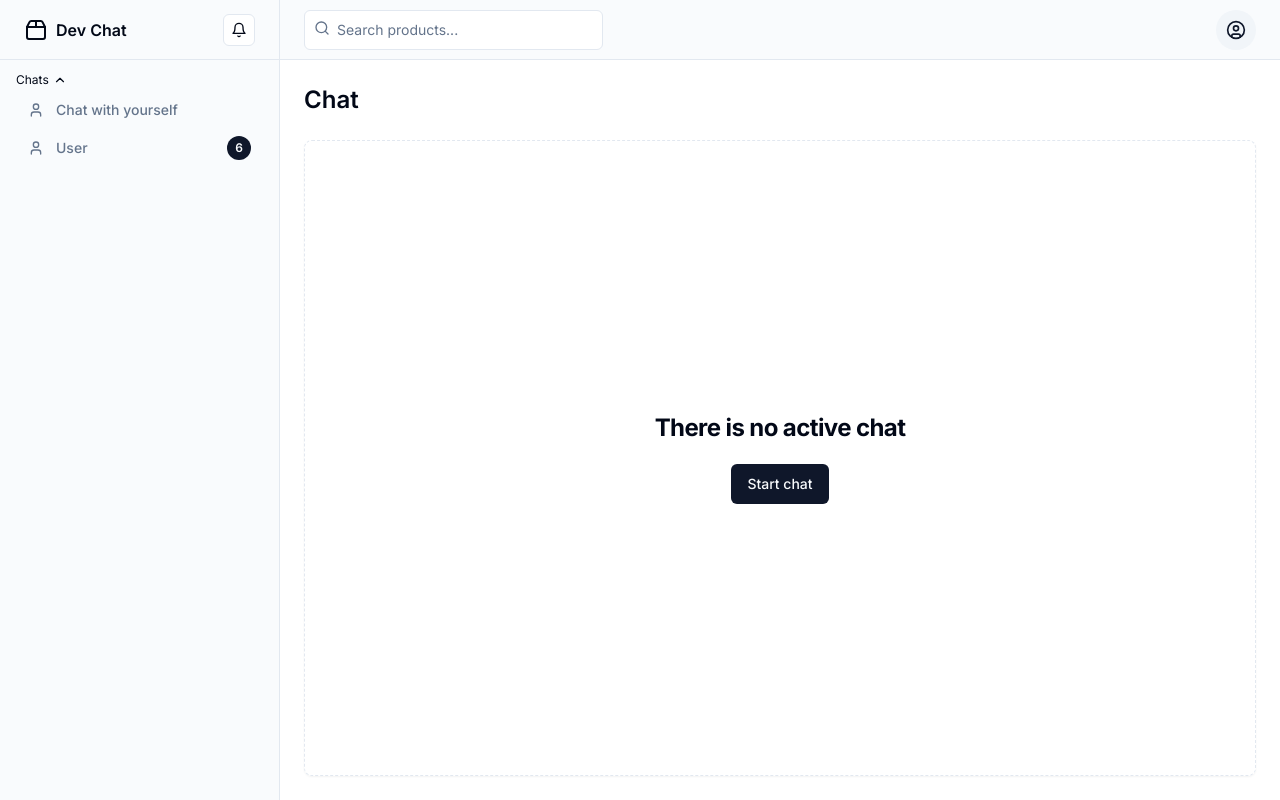
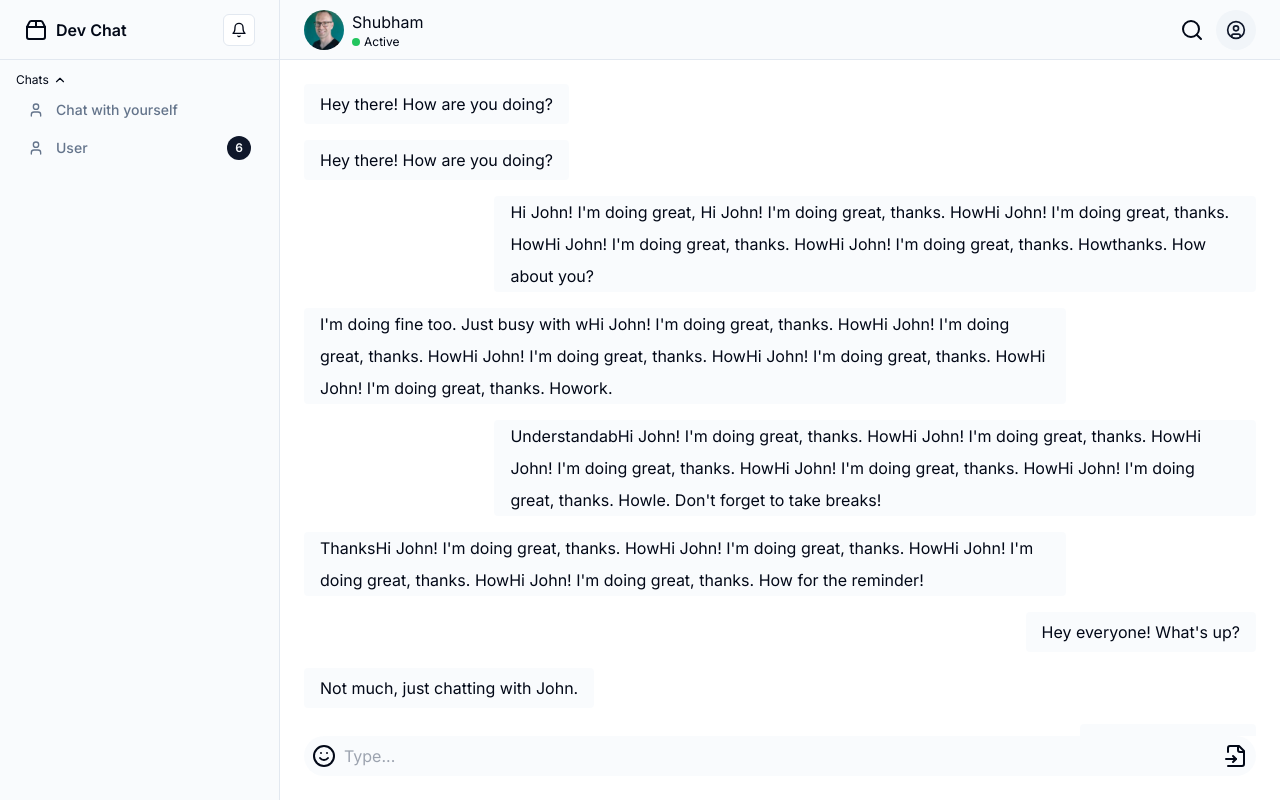
Before and after one commit to shubhamk2808/dev-chat, a Next.js app: page / in a window 1280 px wide. Built offline with nearby package versions, Linux system fonts and the light colour scheme.

Commit message:
message list ui

```diff
--- a/app/page.tsx
+++ b/app/page.tsx
@@ -27,6 +27,11 @@ import {
 } from "@/components/ui/dropdown-menu"
 import { Input } from "@/components/ui/input"
 import { Sheet, SheetContent, SheetTrigger } from "@/components/ui/sheet"
+import NoChat from "@/components/ui/chat/NoChat"
+import ChatList from "@/components/ui/chat/ChatList"
+import UserPic from "@/components/ui/Common/UserPic"
+import UserStatus from "@/components/ui/Common/UserStatus"
+import { statusList } from "@/lib/contant"
 
 export default function Chat() {
   return (
@@ -115,18 +120,17 @@ export default function Chat() {
               </nav>
             </SheetContent>
           </Sheet>
-          <div className="w-full flex-1">
-            <form>
-              <div className="relative">
-                <Search className="absolute left-2.5 top-2.5 h-4 w-4 text-muted-foreground" />
-                <Input
-                  type="search"
-                  placeholder="Search products..."
-                  className="w-full appearance-none bg-background pl-8 shadow-none md:w-2/3 lg:w-1/3"
-                />
+          <div className="w-full flex-1 flex-row">
+            <div className='header flex flex-row justify-between '>
+                <div className='left flex flex-row gap-2'>
+                  <UserPic/>
+                  <div>
+                      <h2 >Shubham</h2>
+                      <UserStatus status={statusList.Active} />
                   </div>
-            </form>
                 </div>
+                <div className='flex flex-row items-center gap-3'>
+                  <Search/>
                   <DropdownMenu>
                     <DropdownMenuTrigger asChild>
                       <Button variant="secondary" size="icon" className="rounded-full">
@@ -142,19 +146,14 @@ export default function Chat() {
                       <DropdownMenuItem>Logout</DropdownMenuItem>
                     </DropdownMenuContent>
                   </DropdownMenu>
-        </header>
-        <main className="flex flex-1 flex-col gap-4 p-4 lg:gap-6 lg:p-6">
-          <div className="flex items-center">
-            <h1 className="text-lg font-semibold md:text-2xl">Chat</h1>
-          </div>
-          <div className="flex flex-1 items-center justify-center rounded-lg border border-dashed shadow-sm">
-            <div className="flex flex-col items-center gap-1 text-center">
-              <h3 className="text-2xl font-bold tracking-tight">
-                There is no active chat
-              </h3>
-              <Button className="mt-4">Start chat</Button>
                 </div>
             </div>
+          </div>
+
+        </header>
+        <main className="flex flex-1 flex-col gap-4 p-4 lg:gap-6 lg:p-6 items-center">
+          {/* <NoChat/> */}
+          <ChatList/>
         </main>
       </div>
     </div>
--- /dev/null
+++ b/components/ui/Common/UserPic.tsx
@@ -0,0 +1,15 @@
+import Image from 'next/image'
+import React from 'react'
+import dummyUser from '@/assets/dummyUser.jpeg'
+import Link from 'next/link'
+function UserPic() {
+  return (
+    <div className='w-10 h-10 rounded-full'>
+       <Link href='/user/1'>
+         <Image className='w-10 h-10 rounded-full' src={dummyUser} alt='User Pic'/>
+       </Link>
+    </div>
+  )
+}
+
+export default UserPic
--- /dev/null
+++ b/components/ui/Common/UserStatus.tsx
@@ -0,0 +1,25 @@
+import { statusList } from '@/lib/contant'
+import React, { useMemo } from 'react'
+
+interface UserStatusProps {
+    status: string;
+  }
+const UserStatus: React.FC<UserStatusProps> = ({status}) =>  {
+
+  const getBgColor = () => {
+      if(status == statusList.Active){
+        return 'bg-green-500';
+      }
+      return 'bg-red-500'
+  }
+  const bgColor = getBgColor()
+  return (
+    <div className='flex flex-row items-center gap-1'>
+        <div className={`w-2 h-2 rounded-full ${bgColor}`}>
+        </div>
+        <p className='text-xs'>{status}</p>
+    </div>
+  )
+}
+
+export default UserStatus
--- /dev/null
+++ b/components/ui/chat/ChatList.tsx
@@ -0,0 +1,153 @@
+import React from 'react'
+import UserPic from '../Common/UserPic'
+import UserStatus from '../Common/UserStatus'
+import { statusList } from '@/lib/contant'
+import { Input } from '../input'
+import TypeBox from './TypeBox'
+import Message from './Message'
+import { Messagetype } from '@/lib/types'
+
+let messages = [
+   {
+     "id": 1,
+     "sender": "John Doe",
+     "message": "Hey there! How are you doing?",
+     "timestamp": "2024-04-03T10:15:30Z"
+   },
+   {
+      "id": 1,
+      "sender": "John Doe",
+      "message": "Hey there! How are you doing?",
+      "timestamp": "2024-04-03T10:15:30Z"
+    },
+    {
+      "id": 2,
+      "sender": "Alice Smith",
+      "message": "Hi John! I'm doing great, Hi John! I'm doing great, thanks. HowHi John! I'm doing great, thanks. HowHi John! I'm doing great, thanks. HowHi John! I'm doing great, thanks. Howthanks. How about you?",
+      "timestamp": "2024-04-03T10:20:45Z"
+    },
+    {
+      "id": 3,
+      "sender": "John Doe",
+      "message": "I'm doing fine too. Just busy with wHi John! I'm doing great, thanks. HowHi John! I'm doing great, thanks. HowHi John! I'm doing great, thanks. HowHi John! I'm doing great, thanks. HowHi John! I'm doing great, thanks. Howork.",
+      "timestamp": "2024-04-03T10:25:10Z"
+    },
+    {
+      "id": 4,
+      "sender": "Alice Smith",
+      "message": "UnderstandabHi John! I'm doing great, thanks. HowHi John! I'm doing great, thanks. HowHi John! I'm doing great, thanks. HowHi John! I'm doing great, thanks. HowHi John! I'm doing great, thanks. Howle. Don't forget to take breaks!",
+      "timestamp": "2024-04-03T10:30:20Z"
+    },
+    {
+      "id": 5,
+      "sender": "John Doe",
+      "message": "ThanksHi John! I'm doing great, thanks. HowHi John! I'm doing great, thanks. HowHi John! I'm doing great, thanks. HowHi John! I'm doing great, thanks. How for the reminder!",
+      "timestamp": "2024-04-03T10:35:15Z"
+    },
+    {
+      "id": 6,
+      "sender": "Jane Brown",
+      "message": "Hey everyone! What's up?",
+      "timestamp": "2024-04-03T10:40:05Z"
+    },
+    {
+      "id": 7,
+      "sender": "Alice Smith",
+      "message": "Not much, just chatting with John.",
+      "timestamp": "2024-04-03T10:45:30Z"
+    },
+    {
+      "id": 8,
+      "sender": "Jane Brown",
+      "message": "Cool! Mind if I join?",
+      "timestamp": "2024-04-03T10:50:40Z"
+    },
+    {
+      "id": 9,
+      "sender": "John Doe",
+      "message": "Of course not, Jane! The more, the merrier.",
+      "timestamp": "2024-04-03T10:55:55Z"
+    },
+    {
+      "id": 10,
+      "sender": "Jane Brown",
+      "message": "Thanks, John!",
+      "timestamp": "2024-04-03T11:00:10Z"
+    },
+   {
+     "id": 2,
+     "sender": "Alice Smith",
+     "message": "Hi John! I'm doing great, Hi John! I'm doing great, thanks. HowHi John! I'm doing great, thanks. HowHi John! I'm doing great, thanks. HowHi John! I'm doing great, thanks. Howthanks. How about you?",
+     "timestamp": "2024-04-03T10:20:45Z"
+   },
+   {
+     "id": 3,
+     "sender": "John Doe",
+     "message": "I'm doing fine too. Just busy with wHi John! I'm doing great, thanks. HowHi John! I'm doing great, thanks. HowHi John! I'm doing great, thanks. HowHi John! I'm doing great, thanks. HowHi John! I'm doing great, thanks. Howork.",
+     "timestamp": "2024-04-03T10:25:10Z"
+   },
+   {
+     "id": 4,
+     "sender": "Alice Smith",
+     "message": "UnderstandabHi John! I'm doing great, thanks. HowHi John! I'm doing great, thanks. HowHi John! I'm doing great, thanks. HowHi John! I'm doing great, thanks. HowHi John! I'm doing great, thanks. Howle. Don't forget to take breaks!",
+     "timestamp": "2024-04-03T10:30:20Z"
+   },
+   {
+     "id": 5,
+     "sender": "John Doe",
+     "message": "ThanksHi John! I'm doing great, thanks. HowHi John! I'm doing great, thanks. HowHi John! I'm doing great, thanks. HowHi John! I'm doing great, thanks. How for the reminder!",
+     "timestamp": "2024-04-03T10:35:15Z"
+   },
+   {
+     "id": 6,
+     "sender": "Jane Brown",
+     "message": "Hey everyone! What's up?",
+     "timestamp": "2024-04-03T10:40:05Z"
+   },
+   {
+     "id": 7,
+     "sender": "Alice Smith",
+     "message": "Not much, just chatting with John.",
+     "timestamp": "2024-04-03T10:45:30Z"
+   },
+   {
+     "id": 8,
+     "sender": "Jane Brown",
+     "message": "Cool! Mind if I join?",
+     "timestamp": "2024-04-03T10:50:40Z"
+   },
+   {
+     "id": 9,
+     "sender": "John Doe",
+     "message": "Of course not, Jane! The more, the merrier.",
+     "timestamp": "2024-04-03T10:55:55Z"
+   },
+   {
+     "id": 10,
+     "sender": "Jane Brown",
+     "message": "Thanks, John!",
+     "timestamp": "2024-04-03T11:00:10Z"
+   }
+ ]
+
+function ChatList() {
+  return (
+    <div className='max-w-[1200px] w-full max-h-[calc(100vh-60px-3rem)]'>
+       <div className='chat-container h-[calc(100%-40px)] max-h-[calc(100%-40px)] '>
+          <div className='flex gap-4 flex-col h-[100%] overflow-y-scroll scrollbar-none '>
+            {
+             messages.map((msg ) => {
+                console.log(msg)
+                return <Message message={msg}/>
+               })
+            }
+          </div>
+       </div>
+       <div className='action-container d-flex flex-row'>
+            <TypeBox/>
+       </div>
+    </div>
+  )
+}
+
+export default ChatList
--- /dev/null
+++ b/components/ui/chat/Message.tsx
@@ -0,0 +1,15 @@
+import { Messagetype } from '@/lib/types'
+import React from 'react'
+
+
+const  Message  = ({message} :{message : Messagetype}) => {
+  return (
+    <div className={`w-full flex ${message.id % 2 == 0 ? 'justify-end' : 'justify-start'}`}>
+        <div className={`rounded  max-w-[80%] bg-muted/40 min-h-10 w-fit px-4 flex items-center justify-center`}>
+        <span className='leading-loose'>{message.message}</span>
+        </div>
+    </div>
+  )
+}
+
+export default Message
--- /dev/null
+++ b/components/ui/chat/NoChat.tsx
@@ -0,0 +1,20 @@
+import React from 'react'
+import { Button } from '../button'
+
+function NoChat() {
+  return <>
+            <div className="flex items-center">
+                <h1 className="text-lg font-semibold md:text-2xl">Chat</h1>
+            </div>
+            <div className="flex flex-1 items-center justify-center rounded-lg border border-dashed shadow-sm">
+                <div className="flex flex-col items-center gap-1 text-center">
+                <h3 className="text-2xl font-bold tracking-tight">
+                    There is no active chat
+                </h3>
+                <Button className="mt-4">Start chat</Button>
+                </div>
+            </div>
+        </>
+}
+
+export default NoChat
--- /dev/null
+++ b/components/ui/chat/TypeBox.tsx
@@ -0,0 +1,23 @@
+import React from 'react'
+import { Input } from '../input'
+import { Smile, FileInput } from 'lucide-react'
+
+function TypeBox() {
+    return (
+        <div className='h-10 flex flex-row items-center justify-center gap-2 bg-muted/40 rounded-full'>
+            <div>
+                <Smile />
+            </div>
+            <input
+                type="search"
+                placeholder="Type..."
+                className="bg-transparent h-10 focus-visible:outline-none w-[calc(100%-80px)]"
+            />
+            <div>
+                <FileInput />
+            </div>
+        </div>
+    )
+}
+
+export default TypeBox
--- /dev/null
+++ b/lib/contant.ts
@@ -0,0 +1,4 @@
+export const statusList = {
+   'Active':'Active' ,
+   'Away':'Away'
+}
--- /dev/null
+++ b/lib/types.ts
@@ -0,0 +1,6 @@
+export type Messagetype = {
+    id: number;
+    sender: string;
+    message: string;
+    timestamp: string; // Assuming timestamps are in ISO 8601 format
+  };
```
Also changed, not shown: assets/dummyUser.jpeg (added). Lines whose indentation alone changed are shown as unchanged.
